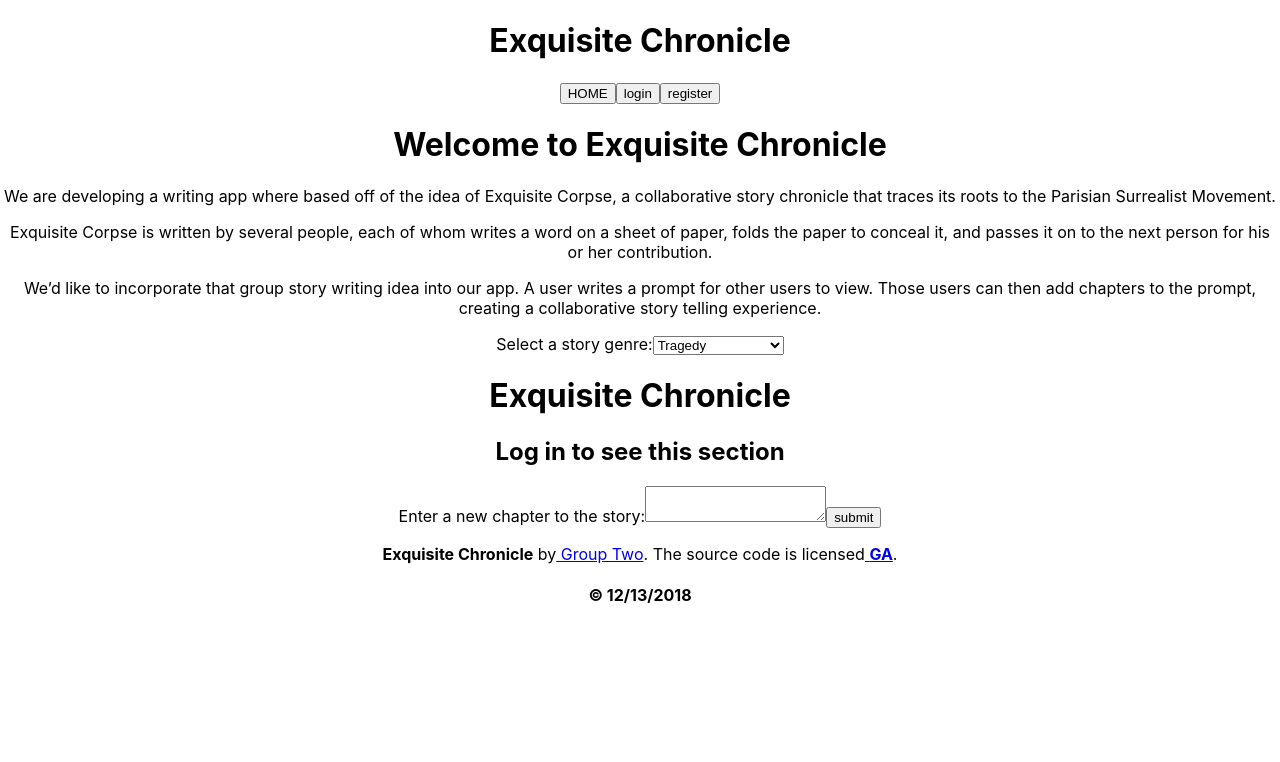
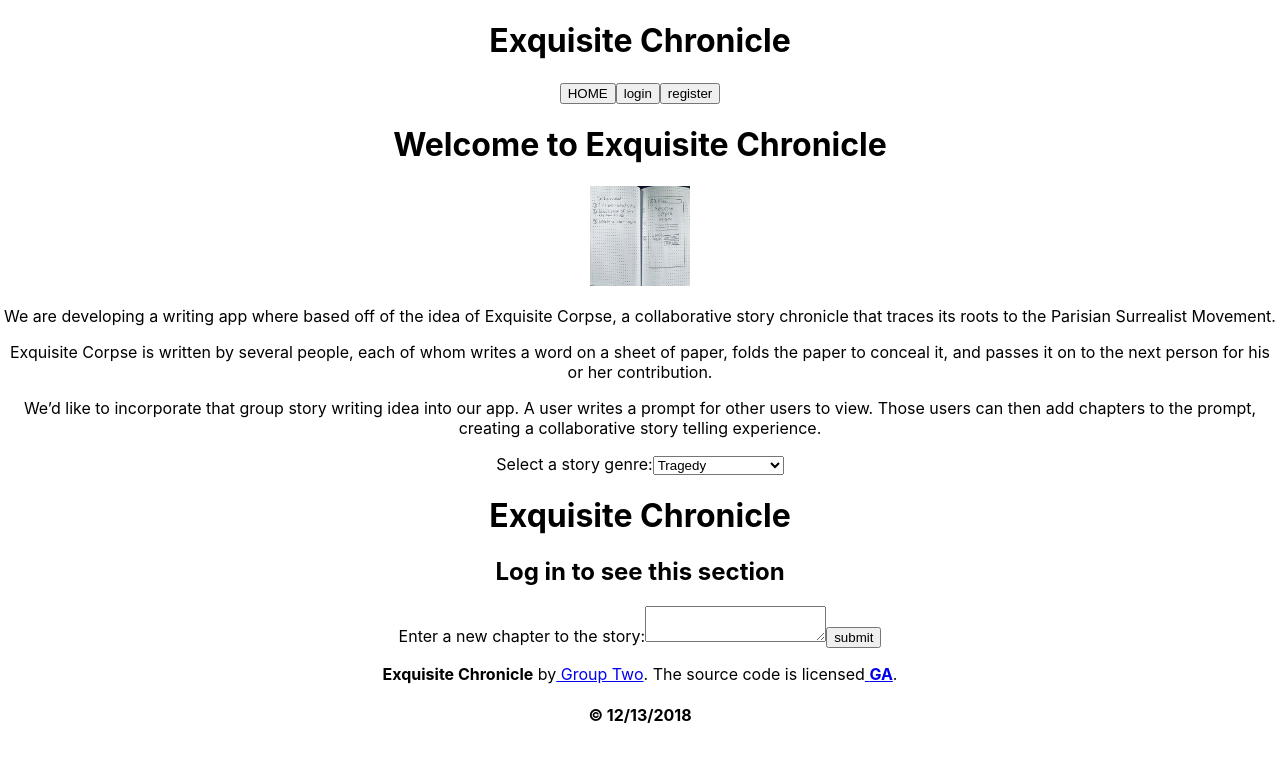
Before and after one commit to EJLugo/exquisite-chronicle, a React (Create React App) app in the folder client/: page / in a window 1280 px wide. Shown: the top 762 px of the page. Built offline with nearby package versions, Linux system fonts and the light colour scheme.

Commit message:
update readme and logo component

```diff
--- a/client/src/App.js
+++ b/client/src/App.js
@@ -44,6 +44,7 @@ class App extends Component {
     // await this.createUser(this.state.formData);
   }
 
+
  //  async registerUser(e) {
  //   e.preventDefault();
  //   const resp = await createUser(this.state.formData);
@@ -57,16 +58,14 @@ class App extends Component {
 
     case 'register':
       return (
-        <RegisterForm
-        />
+        <RegisterForm/>
       );
     break;
 
     case 'login':
       return (
         <LoginForm
-
-        />
+        handleClick={this.handleClick.bind(this)}/>
       );
     break;
 
--- a/client/src/components/Dropdown.js
+++ b/client/src/components/Dropdown.js
@@ -4,9 +4,10 @@ export default class Dropdown extends Component{
   constructor(props){
     super(props);
     this.state = {
-      storyGenres: ['Tragedy','Science fiction','Fantasy','Mythology','Adventure','Mystery,','Drama','Romance','Action / Adventure','Horror']
+      storyGenres: ['Tragedy','Science fiction','Fantasy','Mythology','Adventure','Mystery,','Drama','Romance','Action / Adventure','Horror'],
+      value: 'Tragedy'
     };
-this.handleChange = this.handleChange.bind(this);
+    this.handleChange = this.handleChange.bind(this);
   }
 
 handleChange(e){
--- /dev/null
+++ b/client/src/components/Logo.js
@@ -0,0 +1,8 @@
+import React from 'react';
+import logoimage from './wireframe1.JPG';
+
+export default () => (
+  <div className='logo'>
+    <img src={logoimage} alt='logo' width='100px' height='100px'/>
+  </div>
+)
--- a/client/src/components/PromptForm.js
+++ b/client/src/components/PromptForm.js
@@ -21,7 +21,7 @@ export default class PromptForm extends Component{
   }
 
   handleSubmit(e) {
-    alert('A chapter was submitted: ' + this.state.formData);
+    alert('A chapter was submitted: ' + this.state.formData.prompt);
     e.preventDefault();
   }
 
--- a/client/src/components/RenderUserChapters.js
+++ b/client/src/components/RenderUserChapters.js
@@ -7,7 +7,7 @@ export default class RenderUserChapters extends Component {
       return (
         <div>
           <h2>{ `Welcome Back ${ this.props.currentUser }` }</h2>
-          <p>{this.props.chapters}</p>
+          <p>{this.state.chapters}</p>
         </div>
       );
     } else {
--- a/client/src/components/Welcome.js
+++ b/client/src/components/Welcome.js
@@ -1,8 +1,9 @@
 import React from 'react';
-
+import Logo from  './Logo'
 export default (props) => (
   <div>
     <h1>Welcome to Exquisite Chronicle</h1>
+    <Logo/>
     <p>We are developing a writing app where based off of the idea of Exquisite Corpse,
        a collaborative story chronicle that traces its roots to the Parisian Surrealist
        Movement.</p>
```
Also changed, not shown: client/src/components/wireframe1.JPG (added).
